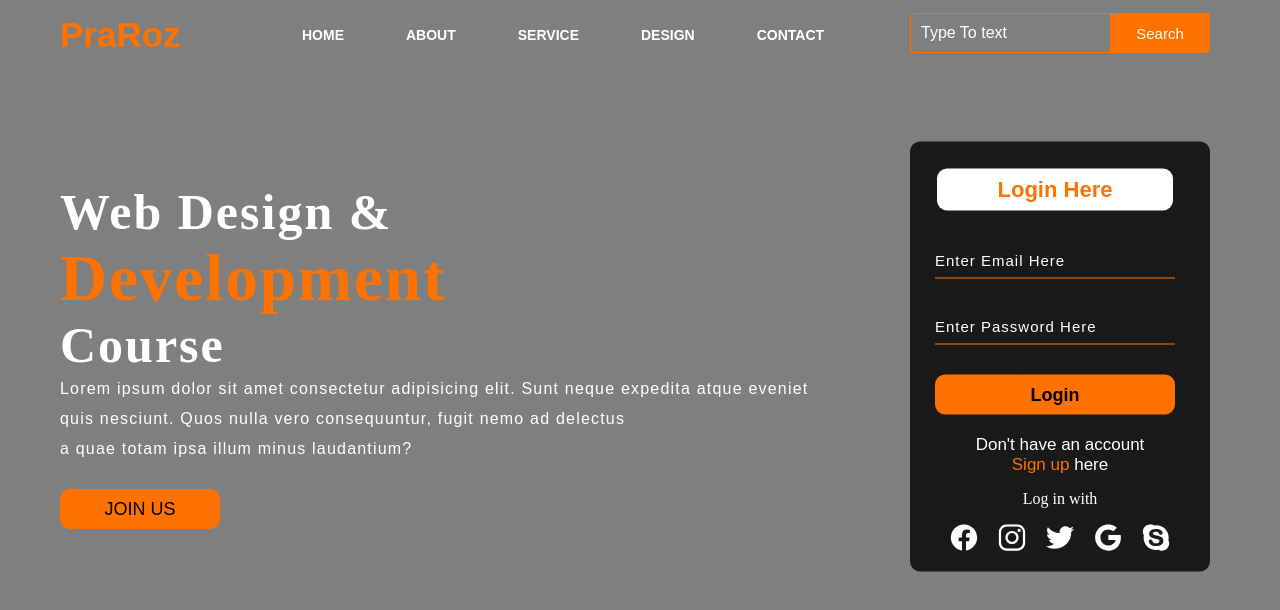
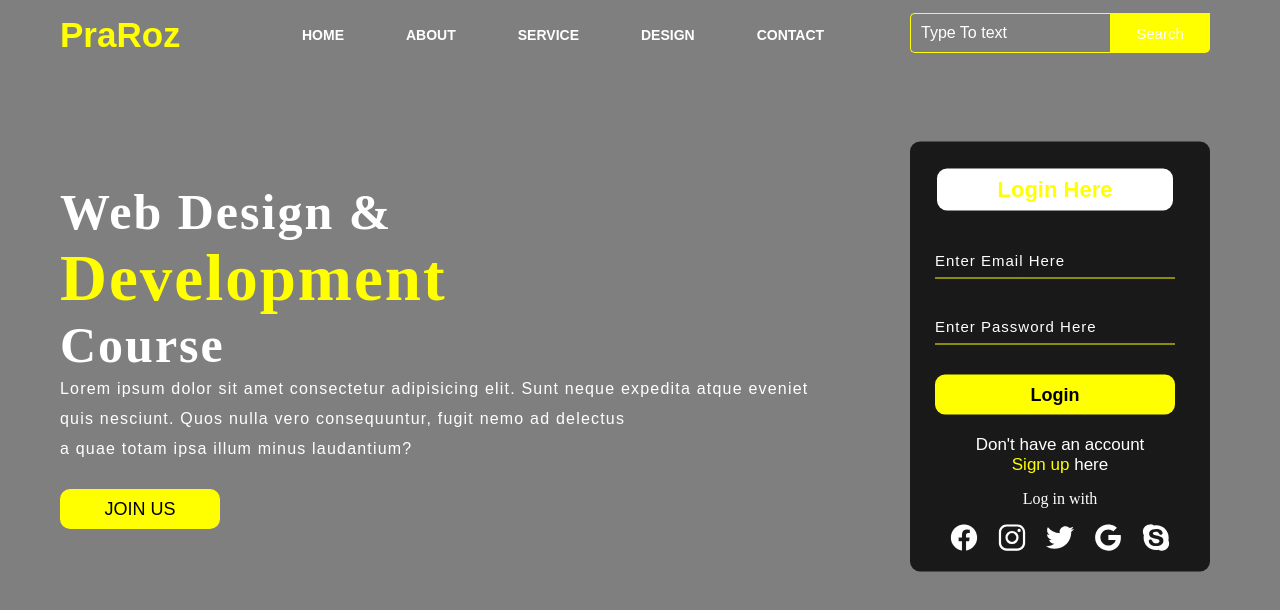
Before and after one commit to MATHUMITHAV/Octovalley_Internship_Task, a plain HTML site: page index.html in a window 1280 px wide. Drawn offline with nearby package versions, Linux system fonts and the light colour scheme.

Commit message:
Update style.css

```diff
--- a/style.css
+++ b/style.css
@@ -24,7 +24,7 @@
 }
 
 .logo{
-    color: #ff7200;
+    color: yellow;
     font-size: 35px;
     font-family: Arial;
     padding-left: 20px;
@@ -62,7 +62,7 @@ ul li a{
 }
 
 ul li a:hover{
-    color: #ff7200;
+    color:  yellow;
 }
 
 .search{
@@ -76,7 +76,7 @@ ul li a:hover{
     width: 200px;
     height: 40px;
     background: transparent;
-    border: 1px solid #ff7200;
+    border: 1px solid  yellow;
     margin-top: 13px;
     color: #fff;
     border-right: none;
@@ -90,8 +90,8 @@ ul li a:hover{
 .btn{
     width: 100px;
     height: 40px;
-    background: #ff7200;
-    border: 2px solid #ff7200;
+    background:  yellow;
+    border: 2px solid  yellow;
     margin-top: 13px;
     color: #fff;
     font-size: 15px;
@@ -139,7 +139,7 @@ ul li a:hover{
 .content .cn{
     width: 160px;
     height: 40px;
-    background: #ff7200;
+    background:  yellow;
     border: none;
     margin-bottom: 10px;
     margin-left: 20px;
@@ -161,7 +161,7 @@ ul li a:hover{
 }
 
 .content span{
-    color: #ff7200;
+    color:  yellow;
     font-size: 65px
 }
 
@@ -181,7 +181,7 @@ ul li a:hover{
     width: 220px;
     font-family: sans-serif;
     text-align: center;
-    color: #ff7200;
+    color:  yellow;
     font-size: 22px;
     background-color: #fff;
     border-radius: 10px;
@@ -193,7 +193,7 @@ ul li a:hover{
     width: 240px;
     height: 35px;
     background: transparent;
-    border-bottom: 1px solid #ff7200;
+    border-bottom: 1px solid  yellow;
     border-top: none;
     border-right: none;
     border-left: none;
@@ -216,7 +216,7 @@ ul li a:hover{
 .btnn{
     width: 240px;
     height: 40px;
-    background: #ff7200;
+    background:  yellow;
     border: none;
     margin-top: 30px;
     font-size: 18px;
@@ -227,7 +227,7 @@ ul li a:hover{
 }
 .btnn:hover{
     background: #fff;
-    color: #ff7200;
+    color:  yellow;
 }
 .btnn a{
     text-decoration: none;
@@ -242,7 +242,7 @@ ul li a:hover{
 }
 .form .link a{
     text-decoration: none;
-    color: #ff7200;
+    color:  yellow;
 }
 .liw{
     padding-top: 15px;
@@ -261,5 +261,5 @@ ul li a:hover{
     transition: 0.3s ease;
 }
 .icons ion-icon:hover{
-    color: #ff7200;
+    color:  yellow;
 }
```
